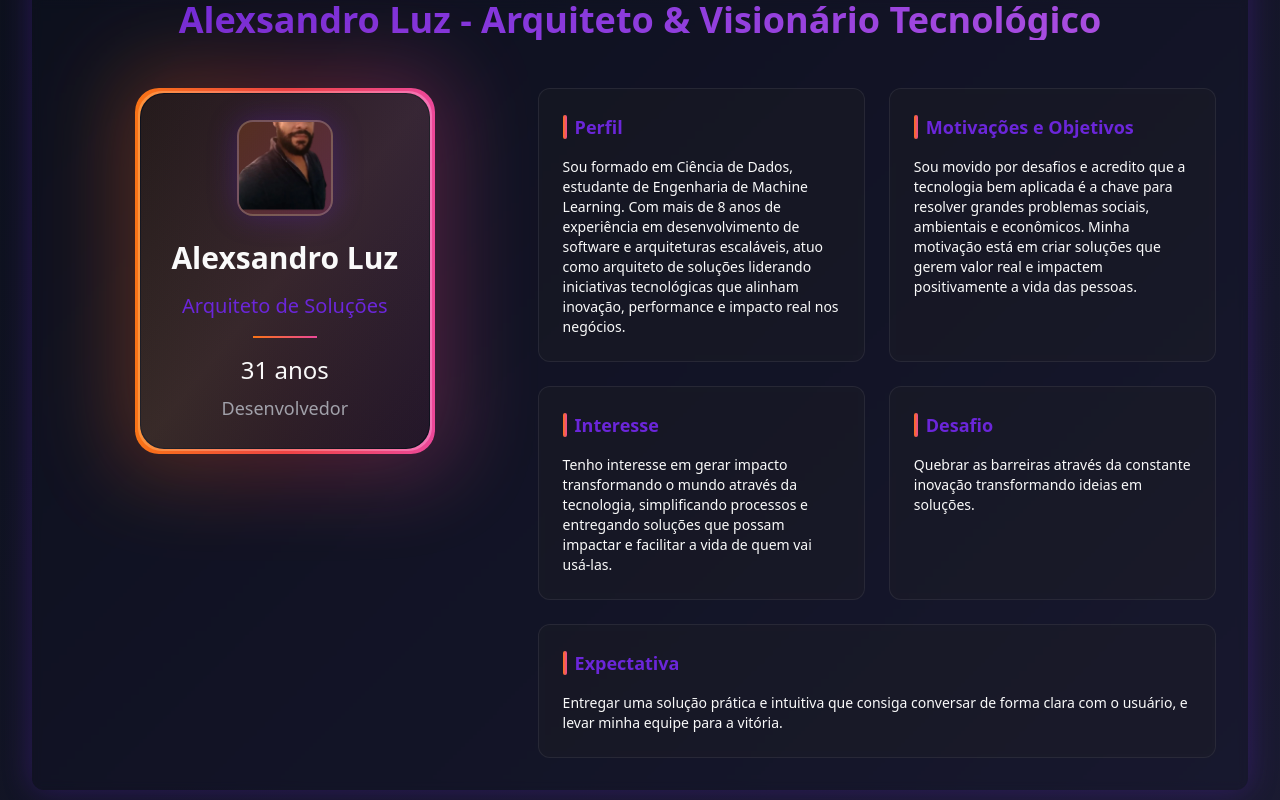
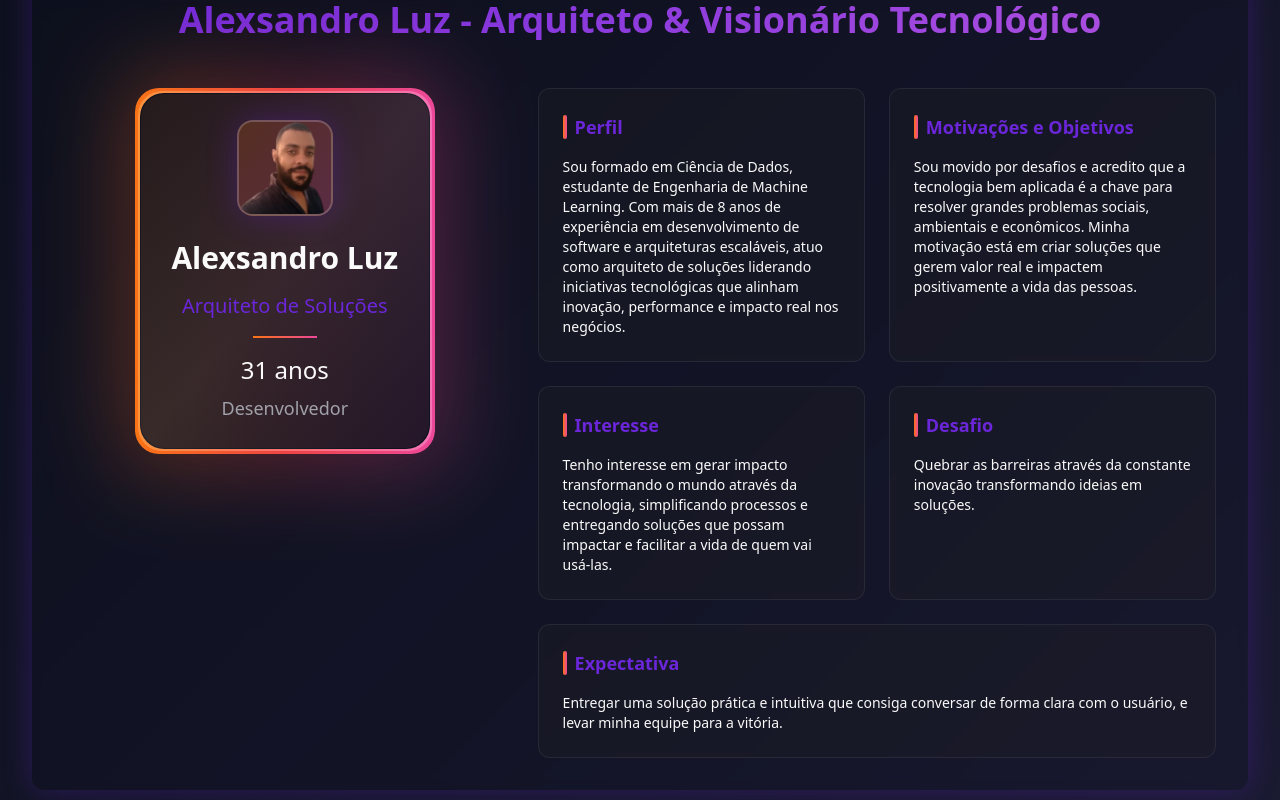
Before and after one commit to ThiagoSantosSouza/token-swap-roadmap, a React (Vite) app: page / in a window 1280 px wide. Both pictures are taken after a click on the button 610 px from the left and 890 px from the top of the page. Shown: the part 128-928 px from the top of the page. Built offline with nearby package versions, Linux system fonts and the light colour scheme.

Commit message:
Visual edit in Lovable
Edited UI in Lovable

```diff
--- a/src/components/Presentation.tsx
+++ b/src/components/Presentation.tsx
@@ -208,7 +208,7 @@ const AlexsandroSlide = () => <div className="space-y-6 lg:space-y-8">
             <div className="relative z-10 space-y-4 lg:space-y-6">
               {/* Profile Photo */}
               <div className="w-20 h-20 lg:w-24 lg:h-24 mx-auto rounded-2xl overflow-hidden shadow-glow border-2 border-white/20 bg-gradient-to-br from-orange-500/20 to-pink-500/20">
-                <img src="/lovable-uploads/317428f5-3738-4cc6-ab0b-6a536ff3e207.png" alt="Alexsandro Luz" className="w-full h-full object-cover" />
+                <img alt="Alexsandro Luz" className="w-full h-full object-cover" src="/lovable-uploads/e6e0dbc8-5fc2-4890-aff4-95da4d951b1e.png" />
               </div>
 
               <div className="space-y-3 lg:space-y-4">
```
Also changed, not shown: public/lovable-uploads/e6e0dbc8-5fc2-4890-aff4-95da4d951b1e.png (added).
